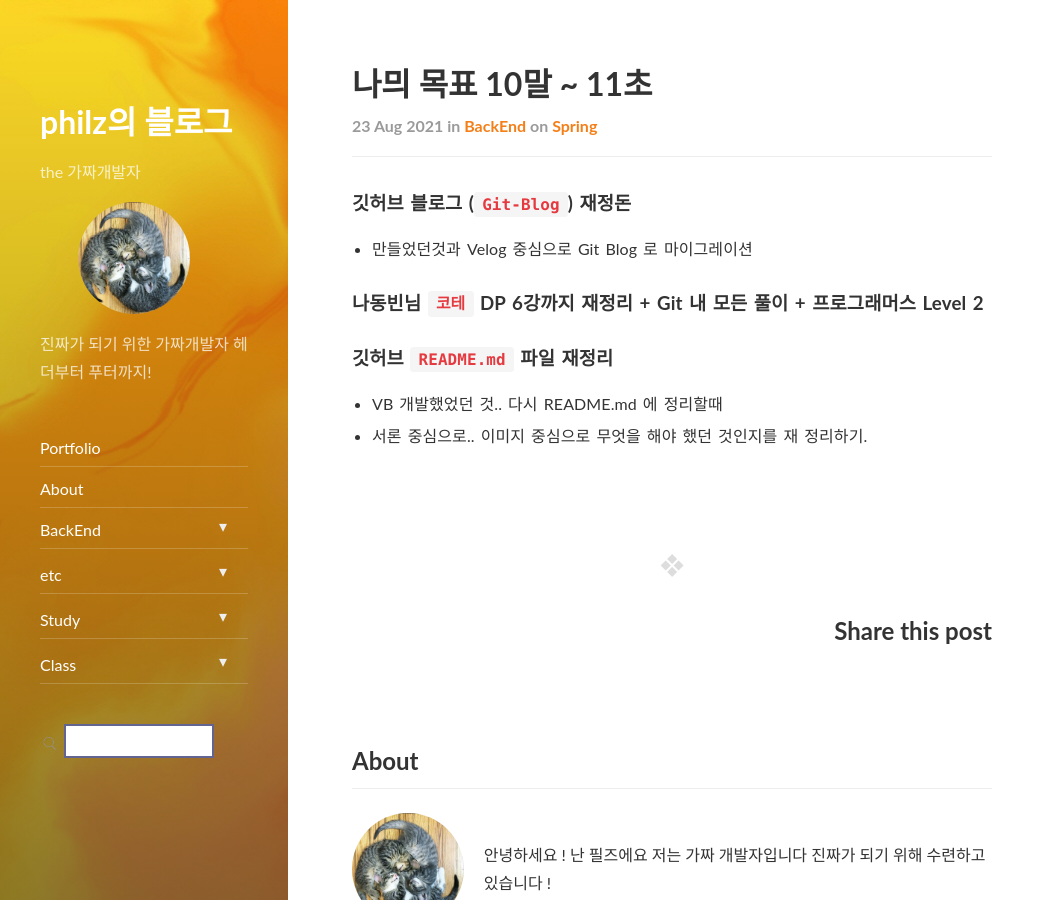
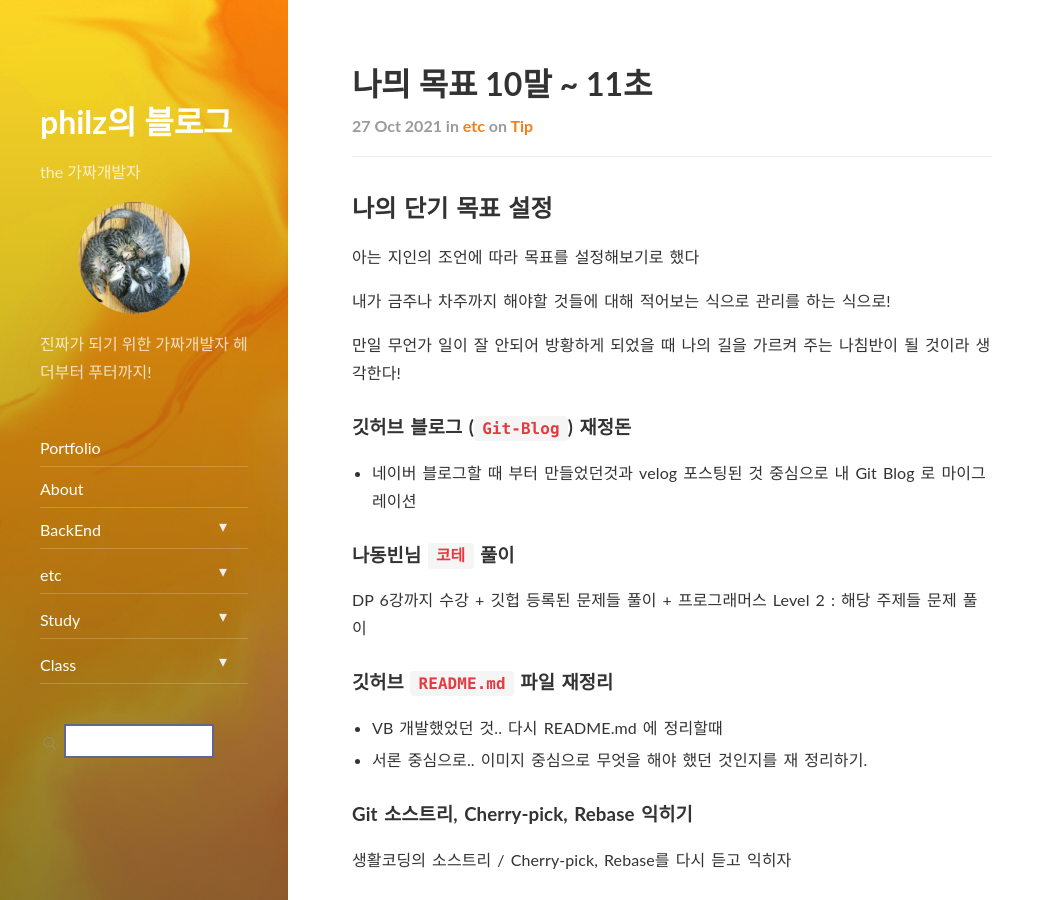
Before and after one commit to progress0407/progress0407.github.io, a Jekyll site: the page built from _posts/etc/tip/2021-10-27-1나의목표-10말.md, in a window 1280 px wide and 900 px high. Shown: the whole window, without its empty margins (0-1055 px from the left). Built offline with Jekyll 4.4.1, drawn with Linux system fonts in a browser that asks for light colours; nearby versions of some CDN libraries; some of the changed text lies outside the part shown.

Commit message:
나의 목표 갱신

```diff
--- a/_posts/etc/tip/2021-10-27-1나의목표-10말.md
+++ b/_posts/etc/tip/2021-10-27-1나의목표-10말.md
@@ -2,19 +2,33 @@
 layout: post
 title: "나믜 목표 10말 ~ 11초"
 subtitle: "..."
-date: 2021-08-23 20:00:00 +0900
-categories: backend
-tags: spring
+date: 2021-10-27 20:00:00 +0900
+categories: etc
+tags: tip
 comments: true
 ---
 
+## 나의 단기 목표 설정
+
+아는 지인의 조언에 따라 목표를 설정해보기로 했다
+
+내가 금주나 차주까지 해야할 것들에 대해 적어보는 식으로 관리를 하는 식으로!
+
+만일 무언가 일이 잘 안되어 방황하게 되었을 때 나의 길을 가르켜 주는 나침반이 될 것이라 생각한다!
+
 ### 깃허브 블로그 (`Git-Blog`) 재정돈
 
-- 만들었던것과 Velog 중심으로 Git Blog 로 마이그레이션
+- 네이버 블로그할 때 부터 만들었던것과 velog 포스팅된 것 중심으로 내 Git Blog 로 마이그레이션
 
-### 나동빈님 `코테` DP 6강까지 재정리 + Git 내 모든 풀이 + 프로그래머스 Level 2
+### 나동빈님 `코테` 풀이
+
+DP 6강까지 수강 + 깃헙 등록된 문제들 풀이 + 프로그래머스 Level 2 : 해당 주제들 문제 풀이
 
 ### 깃허브 `README.md` 파일 재정리
 
 - VB 개발했었던 것.. 다시 README.md 에 정리할때
 - 서론 중심으로.. 이미지 중심으로 무엇을 해야 했던 것인지를 재 정리하기.
+
+### Git 소스트리, Cherry-pick, Rebase 익히기
+
+생활코딩의 소스트리 / Cherry-pick, Rebase를 다시 듣고 익히자
```
